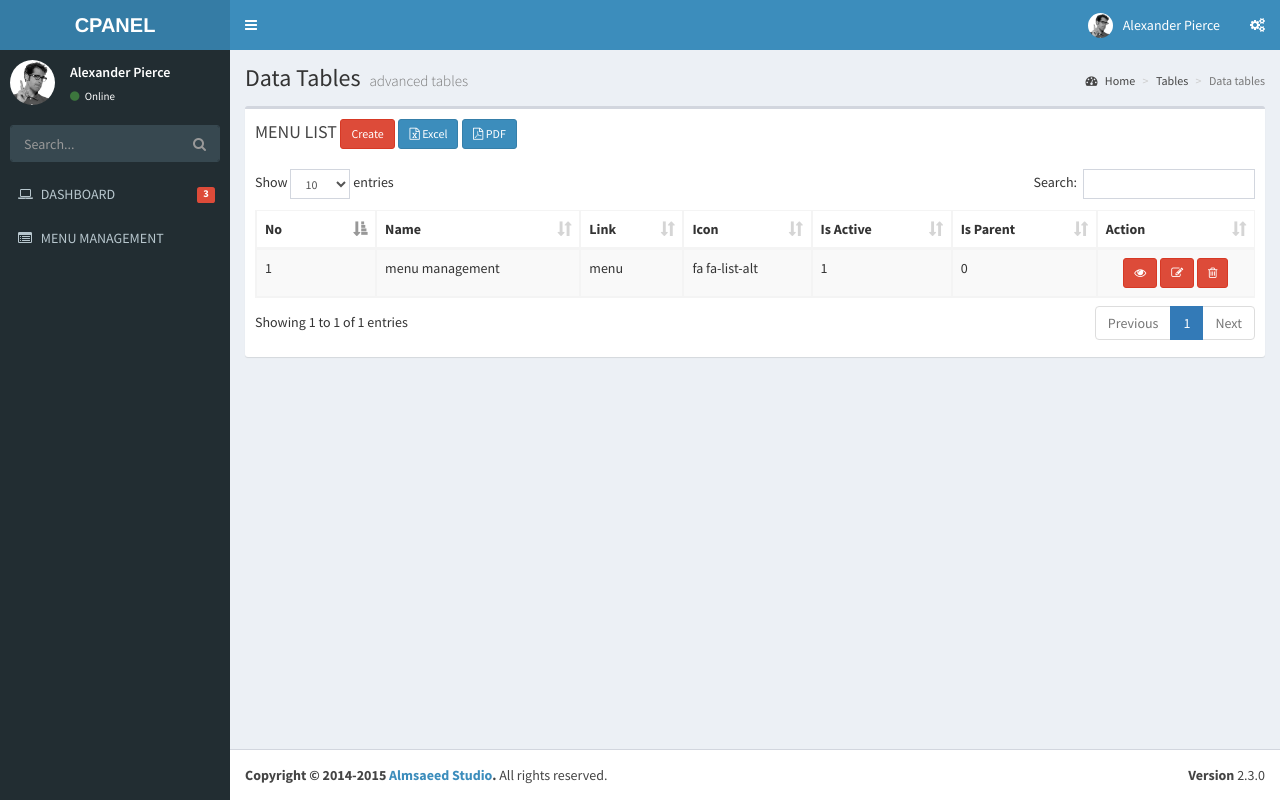
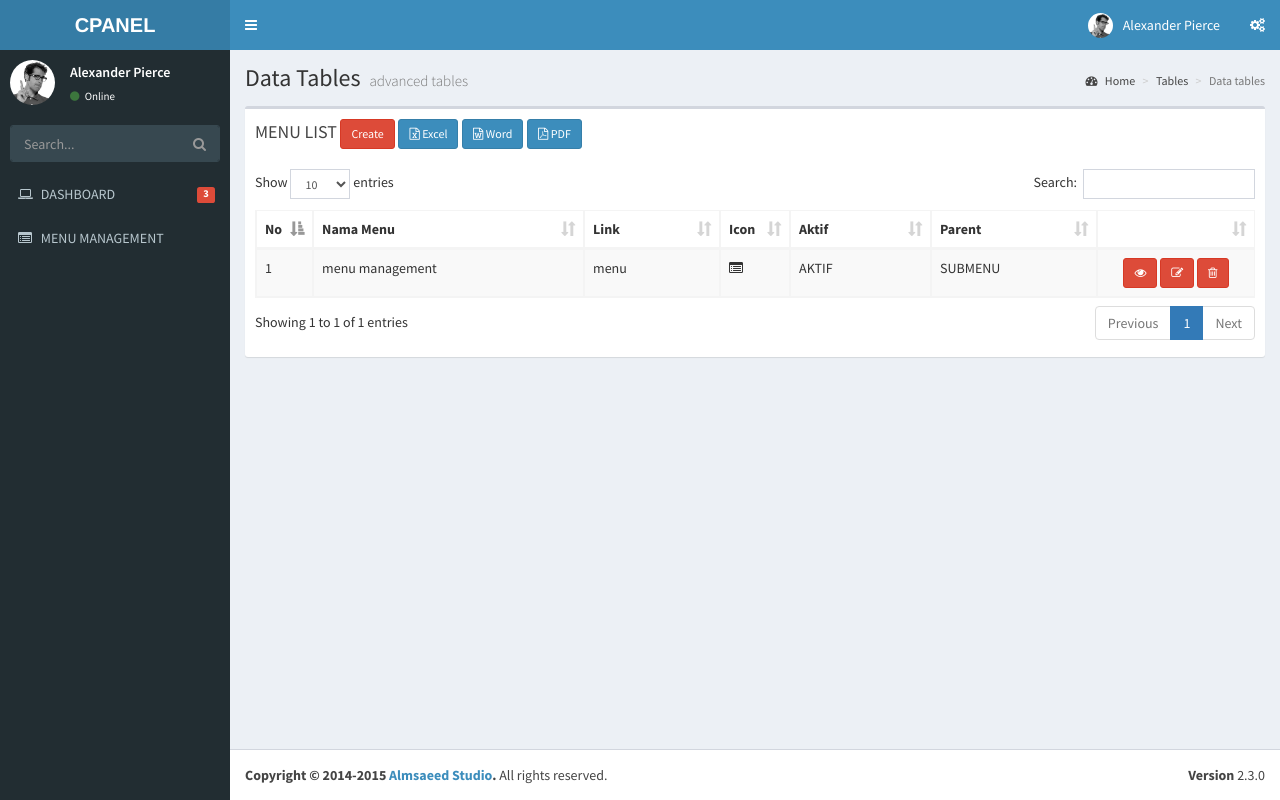
Before and after one commit to lutfiidham/penginapan, a CodeIgniter app: page /yourprojectname/index.php/menu/index in a window 1280 px wide. Run offline with CodeIgniter, Linux system fonts and the light colour scheme; data comes from the database, SQL or seed files in the repository; some libraries are stand-ins or nearby versions.

```diff
--- a/application/views/menu/menu_list.php
+++ b/application/views/menu/menu_list.php
@@ -7,19 +7,20 @@
                 <div class='box-header'>
                   <h3 class='box-title'>MENU LIST <?php echo anchor('menu/create/','Create',array('class'=>'btn btn-danger btn-sm'));?>
 		<?php echo anchor(site_url('menu/excel'), ' <i class="fa fa-file-excel-o"></i> Excel', 'class="btn btn-primary btn-sm"'); ?>
+		<?php echo anchor(site_url('menu/word'), '<i class="fa fa-file-word-o"></i> Word', 'class="btn btn-primary btn-sm"'); ?>
 		<?php echo anchor(site_url('menu/pdf'), '<i class="fa fa-file-pdf-o"></i> PDF', 'class="btn btn-primary btn-sm"'); ?></h3>
                 </div><!-- /.box-header -->
                 <div class='box-body'>
         <table class="table table-bordered table-striped" id="mytable">
             <thead>
                 <tr>
-                    <th width="80px">No</th>
-		    <th>Name</th>
+                    <th width="10px">No</th>
+		    <th>Nama Menu</th>
 		    <th>Link</th>
-		    <th>Icon</th>
-		    <th>Is Active</th>
-		    <th>Is Parent</th>
-		    <th>Action</th>
+		    <th width="30">Icon</th>
+		    <th>Aktif</th>
+		    <th>Parent</th>
+		    <th></th>
                 </tr>
             </thead>
 	    <tbody>
@@ -27,14 +28,16 @@
             $start = 0;
             foreach ($menu_data as $menu)
             {
+                $active = $menu->is_active==1?'AKTIF':'TIDAK AKTIF';
+                $parent = $menu->is_parent>1?'MAINMENU':'SUBMENU'
                 ?>
                 <tr>
 		    <td><?php echo ++$start ?></td>
 		    <td><?php echo $menu->name ?></td>
 		    <td><?php echo $menu->link ?></td>
-		    <td><?php echo $menu->icon ?></td>
-		    <td><?php echo $menu->is_active ?></td>
-		    <td><?php echo $menu->is_parent ?></td>
+		    <td><i class='<?php echo $menu->icon ?>'></i></td>
+		    <td><?php echo $active ?></td>
+		    <td><?php echo $parent ?></td>
 		    <td style="text-align:center" width="140px">
 			<?php
 			echo anchor(site_url('menu/read/'.$menu->id),'<i class="fa fa-eye"></i>',array('title'=>'detail','class'=>'btn btn-danger btn-sm'));
```
Also changed, not shown: application/views/menu/menu_form.php (+14 -3 lines).
